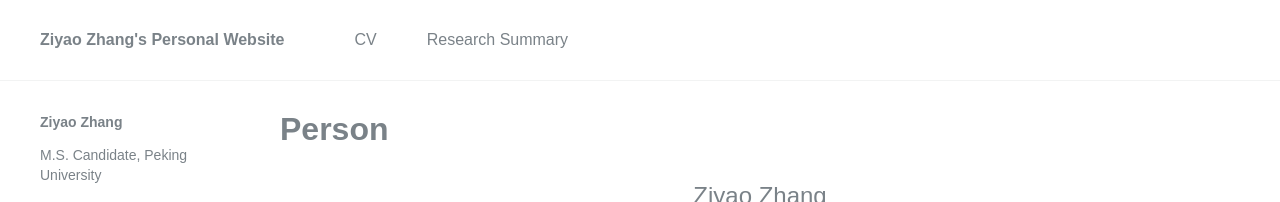
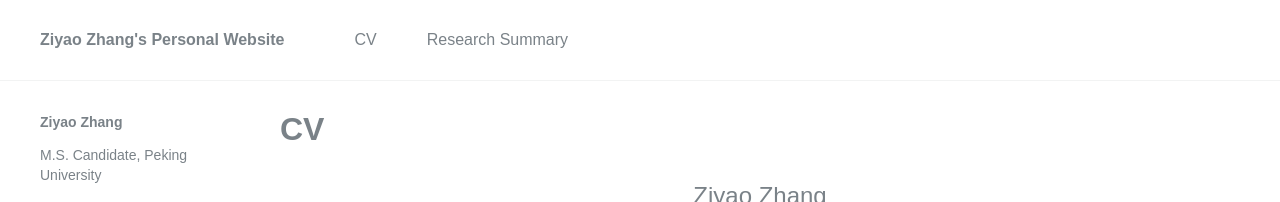
Before and after one commit to Brandonzzy/Zhanghomepage, a plain HTML site: page index.html in a window 1280 px wide. Shown: the top 202 px of the page. Drawn offline with Linux system fonts and the light colour scheme.

Commit message:
Update index.html

```diff
--- a/index.html
+++ b/index.html
@@ -47,7 +47,7 @@
 		</div>
 
 		<div class="archive">
-		   <h1>Person</h1>
+		   <h1>CV</h1>
 		   <center><h2>Ziyao Zhang</h2></center>
 		   <pre >
 Ziyao Zhang
```
